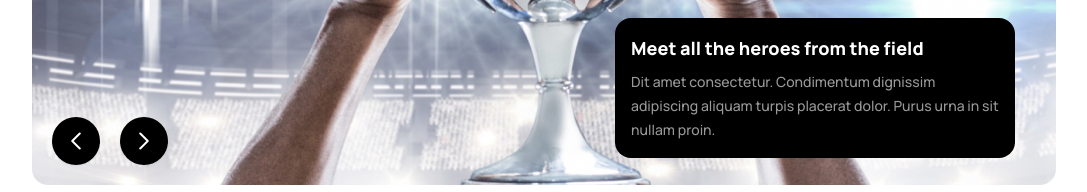
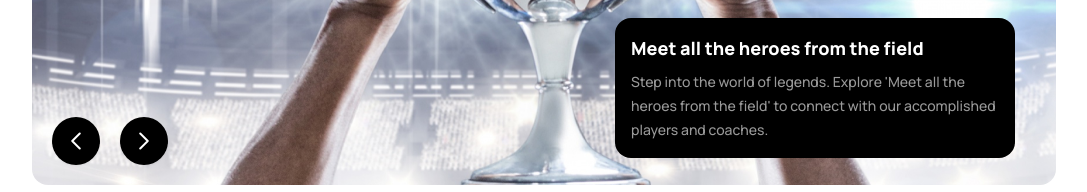
Before and after one commit to bashir-al-lazim/m15-hockeys-website, a plain HTML site: page index.html in a window 1280 px wide. Shown: the part 497-689 px from the top of the page, without its empty margins (96-1183 px from the left). Drawn offline with nearby package versions, Linux system fonts and the light colour scheme.

Commit message:
meaningfull text added in header

```diff
--- a/index.html
+++ b/index.html
@@ -108,7 +108,7 @@
                 </div>
                 <div class="absolute hidden md:flex flex-col bg-black text-white p-4 rounded-2xl mt-4 md:max-w-[25rem] right-[4%] bottom-[5%]">
                     <h2 class="text-lg font-extrabold pb-2">Meet all the heroes from the field</h2>
-                    <p class="text-sm text-[#FFFFFF99] font-medium leading-6">Dit amet consectetur. Condimentum dignissim adipiscing aliquam turpis placerat dolor. Purus urna in sit nullam proin. </p>
+                    <p class="text-sm text-[#FFFFFF99] font-medium leading-6">Step into the world of legends. Explore 'Meet all the heroes from the field' to connect with our accomplished players and coaches.</p>
                 </div>
             </div>
             <div id="slide2" class="carousel-item relative w-full">
@@ -127,7 +127,7 @@
                 </div>
                 <div class="absolute hidden md:flex flex-col bg-black text-white p-4 rounded-2xl mt-4 md:max-w-[25rem] right-[4%] bottom-[5%]">
                     <h2 class="text-lg font-extrabold pb-2">Meet all the heroes from the field</h2>
-                    <p class="text-sm text-[#FFFFFF99] font-medium leading-6">Dit amet consectetur. Condimentum dignissim adipiscing aliquam turpis placerat dolor. Purus urna in sit nullam proin. </p>
+                    <p class="text-sm text-[#FFFFFF99] font-medium leading-6">Step into the world of legends. Explore 'Meet all the heroes from the field' to connect with our accomplished players and coaches.</p>
                 </div>
             </div>
             <div id="slide3" class="carousel-item relative w-full">
@@ -146,7 +146,7 @@
                 </div>
                 <div class="absolute hidden md:flex flex-col bg-black text-white p-4 rounded-2xl mt-4 md:max-w-[25rem] right-[4%] bottom-[5%]">
                     <h2 class="text-lg font-extrabold pb-2">Meet all the heroes from the field</h2>
-                    <p class="text-sm text-[#FFFFFF99] font-medium leading-6">Dit amet consectetur. Condimentum dignissim adipiscing aliquam turpis placerat dolor. Purus urna in sit nullam proin. </p>
+                    <p class="text-sm text-[#FFFFFF99] font-medium leading-6">Step into the world of legends. Explore 'Meet all the heroes from the field' to connect with our accomplished players and coaches.</p>
                 </div>
             </div>
             <div id="slide4" class="carousel-item relative w-full">
@@ -165,13 +165,13 @@
                 </div>
                 <div class="absolute hidden md:flex flex-col bg-black text-white p-4 rounded-2xl mt-4 md:max-w-[25rem] right-[4%] bottom-[5%]">
                     <h2 class="text-lg font-extrabold pb-2">Meet all the heroes from the field</h2>
-                    <p class="text-sm text-[#FFFFFF99] font-medium leading-6">Dit amet consectetur. Condimentum dignissim adipiscing aliquam turpis placerat dolor. Purus urna in sit nullam proin. </p>
+                    <p class="text-sm text-[#FFFFFF99] font-medium leading-6">Step into the world of legends. Explore 'Meet all the heroes from the field' to connect with our accomplished players and coaches.</p>
                 </div>
             </div>
         </div>
         <div class="md:hidden bg-black text-white p-4 rounded-2xl mt-4">
             <h2 class="text-lg font-extrabold pb-2">Meet all the heroes from the field</h2>
-            <p class="text-sm text-[#FFFFFF99] font-medium leading-6">Dit amet consectetur. Condimentum dignissim adipiscing aliquam turpis placerat dolor. Purus urna in sit nullam proin. </p>
+            <p class="text-sm text-[#FFFFFF99] font-medium leading-6">Step into the world of legends. Explore 'Meet all the heroes from the field' to connect with our accomplished players and coaches.</p>
         </div>
     </header>
     <main class="w-4/5 mx-auto py-10 md:my-24">
```
